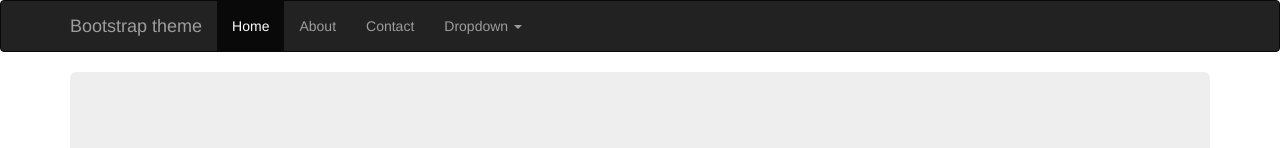
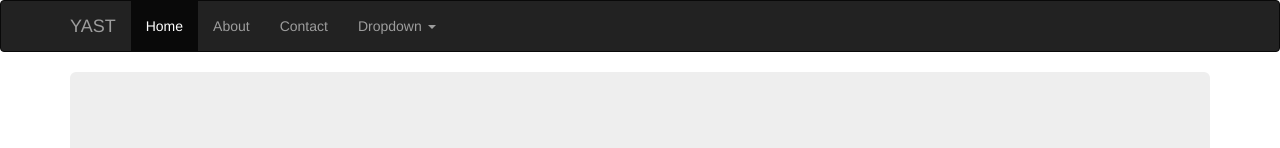
Before and after one commit to jaydenwindle/yast, a website: page index.html in a window 1280 px wide. Shown: the top 148 px of the page. Drawn offline with nearby package versions, Linux system fonts and the light colour scheme.

Commit message:
some simple copy changes

```diff
--- a/index.html
+++ b/index.html
@@ -8,7 +8,7 @@
     <meta name="author" content="Jayden Windle">
     <link rel="icon" href="">
 
-    <title>Bootstrap Kitchen Sink</title>
+    <title>Yet Another Starter Template</title>
 
     <link href="style.css" rel="stylesheet">
 
@@ -32,7 +32,7 @@
             <span class="icon-bar"></span>
             <span class="icon-bar"></span>
             </button>
-            <a class="navbar-brand" href="#">Bootstrap theme</a>
+            <a class="navbar-brand" href="#">YAST</a>
         </div>
         <div id="navbar" class="navbar-collapse collapse">
             <ul class="nav navbar-nav">
```
Also changed, not shown: README.md.
